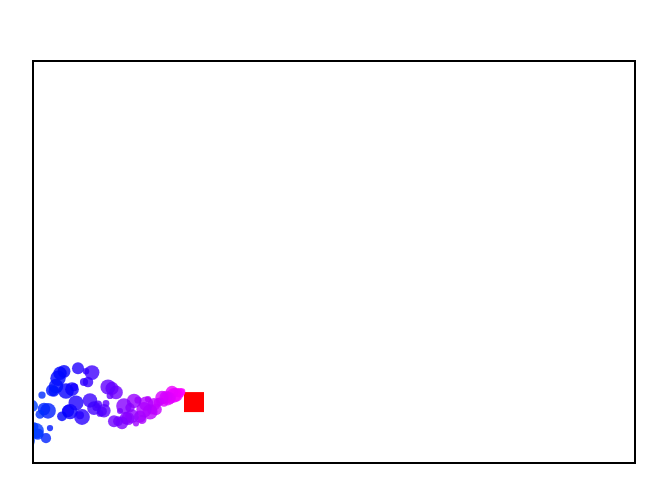
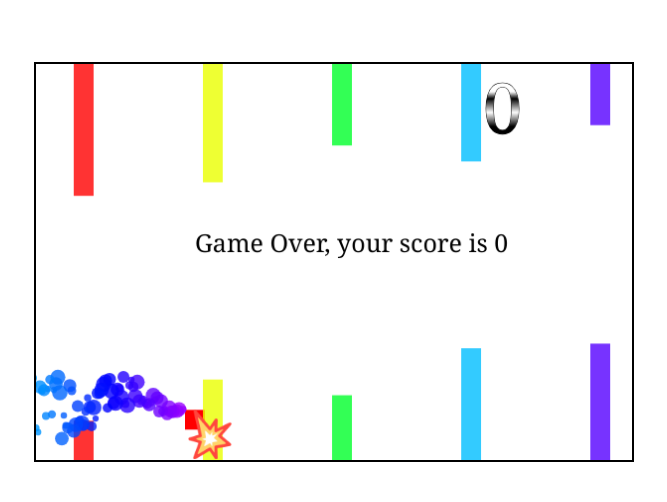
Before and after one commit to d00d1e/flappy-bat, a plain HTML site: page index.html in a window 1280 px wide. Shown: the part 138-640 px from the top of the page, without its empty margins (306-973 px from the left). Drawn offline with Linux system fonts and the light colour scheme.

Commit message:
add game obstacles

```diff
--- a/assets/css/style.css
+++ b/assets/css/style.css
@@ -1,8 +1,8 @@
-/* * {
+* {
   margin: 0;
   padding: 0;
   box-sizing: border-box;
-} */
+}
 
 #canvas {
   position: absolute;
--- a/assets/js/app.js
+++ b/assets/js/app.js
@@ -12,19 +12,35 @@ let frame = 0;
 let score = 0;
 let gameSpeed = 2;
 
+const gradient = ctx.createLinearGradient(0, 0, 0, 70);
+gradient.addColorStop("0.4", "#fff");
+gradient.addColorStop("0.5", "#000");
+gradient.addColorStop("0.7", "#fff");
+gradient.addColorStop("0.9", "#000");
+
 // animation loop
 function animate() {
   // clear canvas between animations
   ctx.clearRect(0, 0, canvas.width, canvas.height);
-  // ctx.fillRect(10, canvas.height - 90, 60, 40);
+
+  //score display
+  ctx.fillStyle = gradient;
+  ctx.font = "70px Georgia";
+  ctx.strokeText(score, 450, 70);
+  ctx.fillText(score, 450, 70);
+
   bat.update();
   bat.draw();
+
+  handleObstacles();
   handleParticles();
+  if (handleCollisions()) return;
 
   requestAnimationFrame(animate);
 
   hover += 0.12;
   hue++;
+  frame++;
 }
 
 animate();
@@ -36,3 +52,30 @@ window.addEventListener("keydown", (e) => {
 window.addEventListener("keyup", (e) => {
   if (e.code === "Space") spacePressed = false;
 });
+
+// collision
+const collision = new Image();
+collision.src = "./assets/img/bang.png";
+
+function handleCollisions() {
+  for (let i = 0; i < obstaclesArray.length; i++) {
+    if (
+      bat.x < obstaclesArray[i].x + obstaclesArray[i].width &&
+      bat.x + bat.width > obstaclesArray[i].x &&
+      ((bat.y < 0 + obstaclesArray[i].top && bat.y + bat.height > 0) ||
+        (bat.y > canvas.height - obstaclesArray[i].bottom &&
+          bat.y + bat.height < canvas.height))
+    ) {
+      //collision detected
+      ctx.drawImage(collision, bat.x, bat.y, 50, 50);
+      ctx.font = "25px Georgia";
+      ctx.fillStyle = "black";
+      ctx.fillText(
+        `Game Over, your score is ${score}`,
+        160,
+        canvas.height / 2 - 10
+      );
+      return true;
+    }
+  }
+}
--- /dev/null
+++ b/assets/js/obstacles.js
@@ -0,0 +1,36 @@
+const obstaclesArray = [];
+
+class Obstacle {
+  constructor() {
+    this.top = Math.random() * (canvas.height / 3) + 20;
+    this.bottom = Math.random() * (canvas.height / 3) + 20;
+    this.x = canvas.clientWidth;
+    this.width = 20;
+    this.color = `hsla(${hue}, 100%, 50%, 0.8)`;
+  }
+
+  draw() {
+    ctx.fillStyle = this.color;
+    ctx.fillRect(this.x, 0, this.width, this.top);
+    ctx.fillRect(this.x, canvas.height - this.bottom, this.width, this.bottom);
+  }
+
+  update() {
+    this.x -= gameSpeed;
+    this.draw();
+  }
+}
+
+function handleObstacles() {
+  if (frame % 65 === 0) {
+    obstaclesArray.unshift(new Obstacle());
+  }
+
+  for (let i = 0; i < obstaclesArray.length; i++) {
+    obstaclesArray[i].update();
+  }
+
+  if (obstaclesArray.length > 20) {
+    obstaclesArray.pop(obstaclesArray[0]);
+  }
+}
--- a/index.html
+++ b/index.html
@@ -16,6 +16,7 @@
 
   <script src="./assets/js/bat.js"></script>
   <script src="./assets/js/particles.js"></script>
+  <script src="./assets/js/obstacles.js "></script>
   <script src="./assets/js/app.js"></script>
 </body>
 
```
Also changed, not shown: assets/img/bang.png (added).
